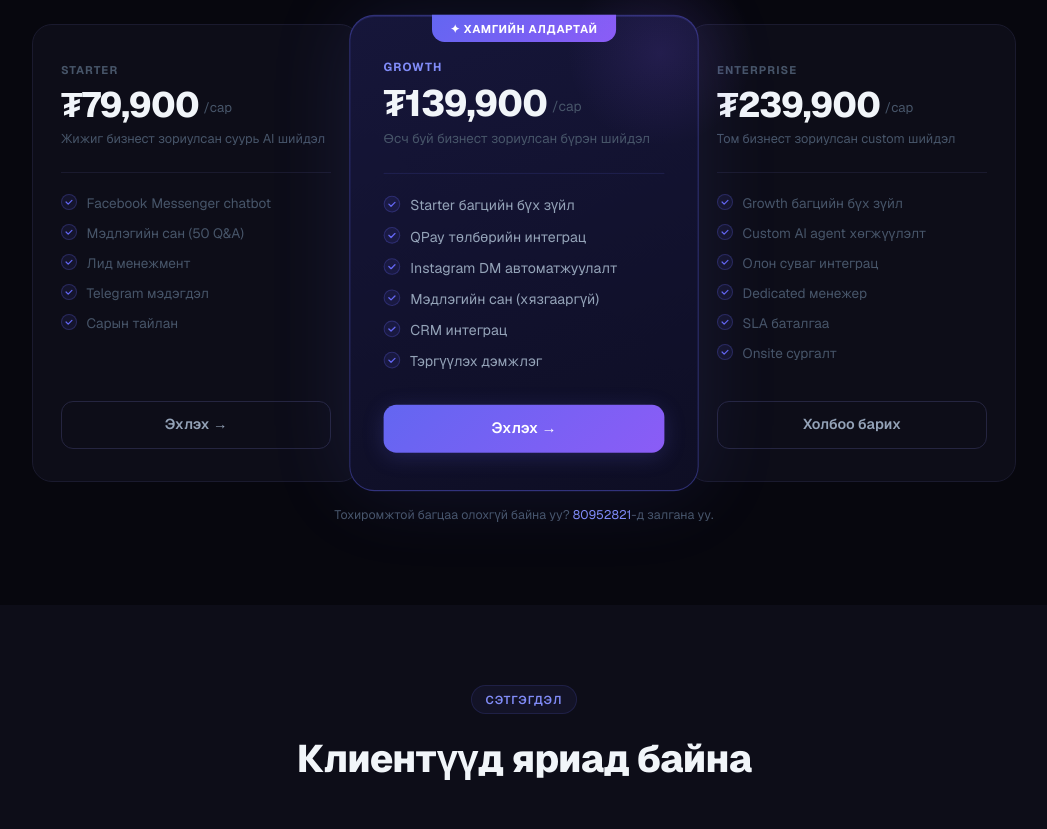
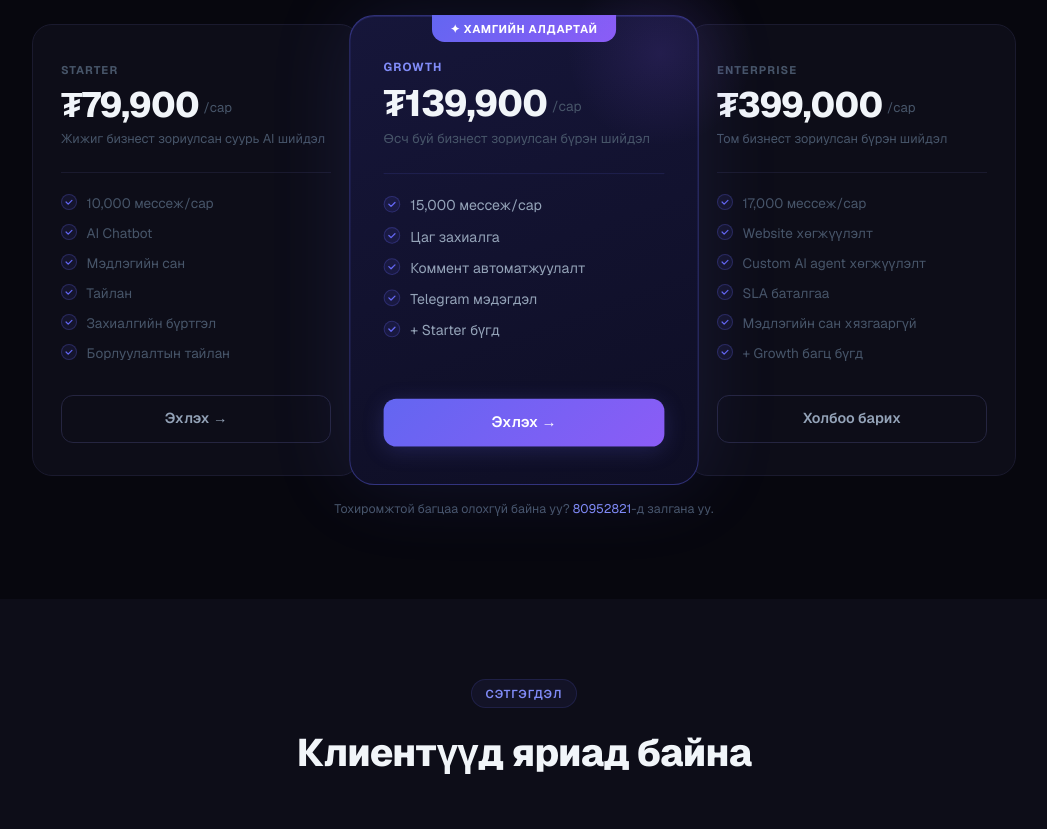
Before and after one commit to ubarino28/mongolagent-web, a Next.js app: page / in a window 1280 px wide. Shown: the part 4440-5269 px from the top of the page, without its empty margins (116-1163 px from the left). Built offline with nearby package versions, Linux system fonts and the light colour scheme.

Commit message:
Update pricing plans: new features list, Enterprise 399,000

```diff
--- a/app/page.tsx
+++ b/app/page.tsx
@@ -89,7 +89,7 @@ const PLANS = [
     price: "₮79,900",
     period: "/сар",
     desc: "Жижиг бизнест зориулсан суурь AI шийдэл",
-    features: ["Facebook Messenger chatbot", "Мэдлэгийн сан (50 Q&A)", "Лид менежмент", "Telegram мэдэгдэл", "Сарын тайлан"],
+    features: ["10,000 мессеж/сар", "AI Chatbot", "Мэдлэгийн сан", "Тайлан", "Захиалгийн бүртгэл", "Борлуулалтын тайлан"],
     highlight: false,
   },
   {
@@ -97,15 +97,15 @@ const PLANS = [
     price: "₮139,900",
     period: "/сар",
     desc: "Өсч буй бизнест зориулсан бүрэн шийдэл",
-    features: ["Starter багцийн бүх зүйл", "QPay төлбөрийн интеграц", "Instagram DM автоматжуулалт", "Мэдлэгийн сан (хязгааргүй)", "CRM интеграц", "Тэргүүлэх дэмжлэг"],
+    features: ["15,000 мессеж/сар", "Цаг захиалга", "Коммент автоматжуулалт", "Telegram мэдэгдэл", "+ Starter бүгд"],
     highlight: true,
   },
   {
     name: "Enterprise",
-    price: "₮239,900",
+    price: "₮399,000",
     period: "/сар",
-    desc: "Том бизнест зориулсан custom шийдэл",
-    features: ["Growth багцийн бүх зүйл", "Custom AI agent хөгжүүлэлт", "Олон суваг интеграц", "Dedicated менежер", "SLA баталгаа", "Onsite сургалт"],
+    desc: "Том бизнест зориулсан бүрэн шийдэл",
+    features: ["17,000 мессеж/сар", "Website хөгжүүлэлт", "Custom AI agent хөгжүүлэлт", "SLA баталгаа", "Мэдлэгийн сан хязгааргүй", "+ Growth багц бүгд"],
     highlight: false,
   },
 ];
```
